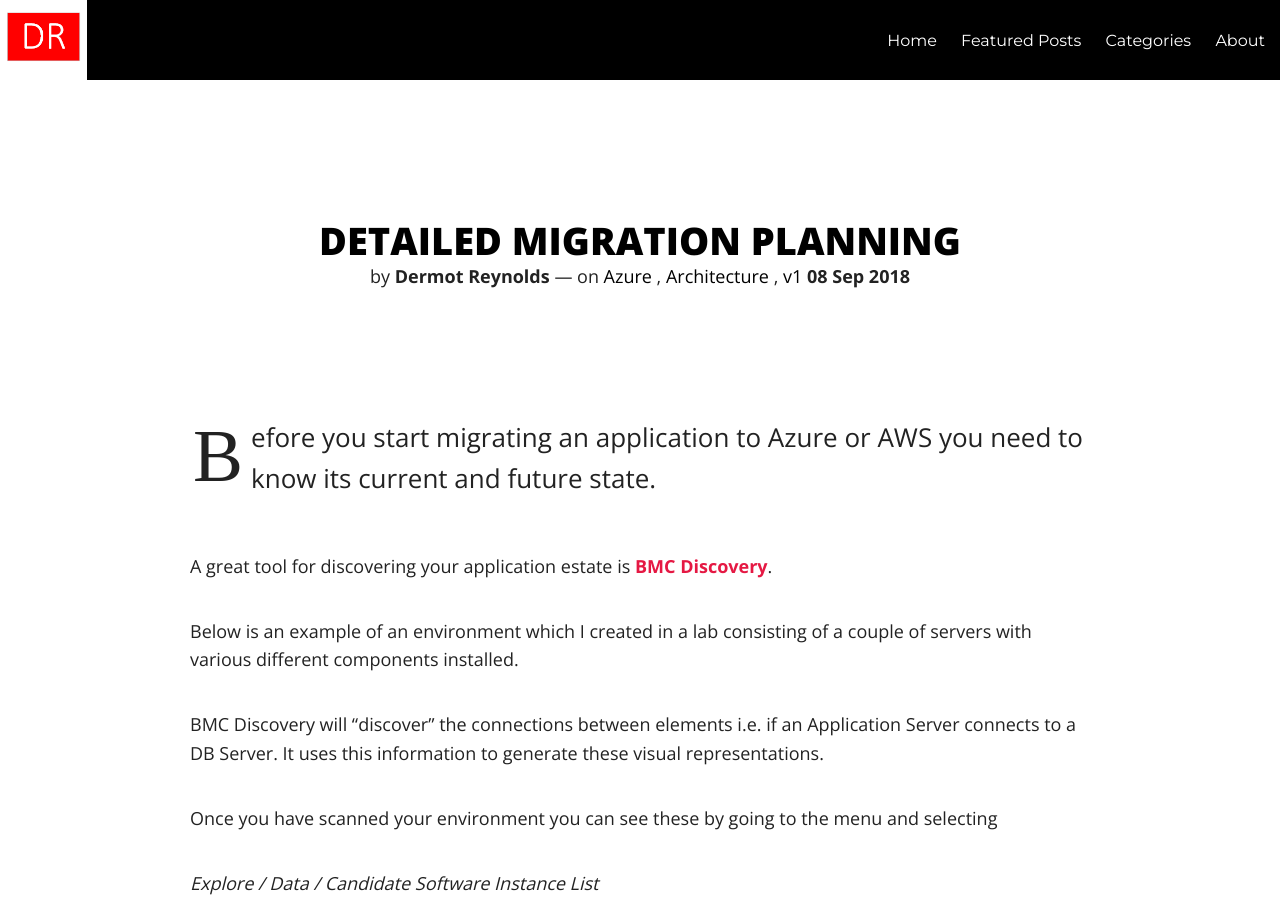
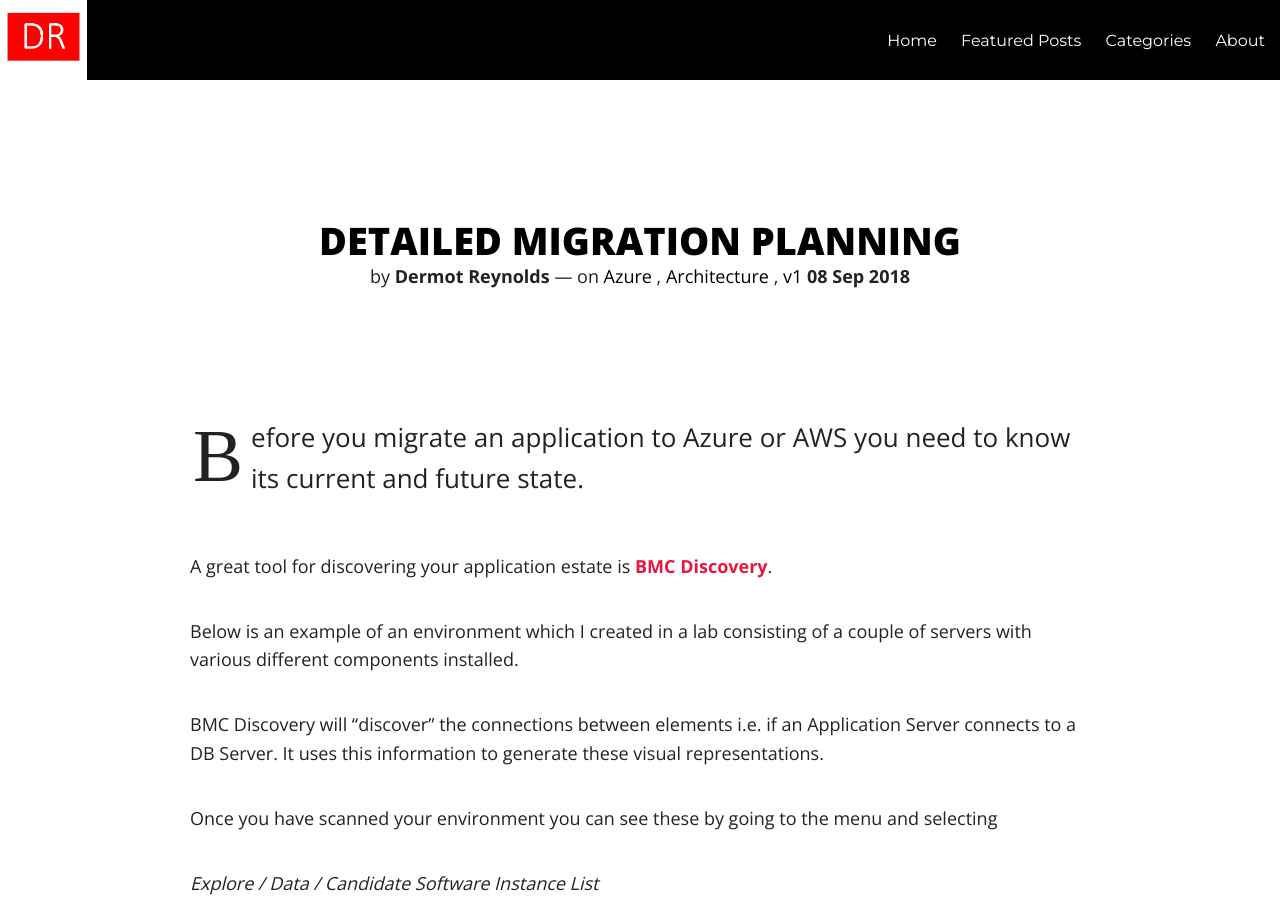
Before and after one commit to dermotreynolds/old.dermotreynolds.github.io, a Jekyll site: the page built from _posts/inprogress/2017-05-20-0-application-discovery.md, in a window 1280 px wide and 900 px high. Built offline with Jekyll 4.4.1, drawn with Linux system fonts in a browser that asks for light colours; nearby versions of some CDN libraries.

Commit message:
Full End To End

```diff
--- a/_posts/inprogress/2017-05-20-0-application-discovery.md
+++ b/_posts/inprogress/2017-05-20-0-application-discovery.md
@@ -7,7 +7,7 @@
 tags: [Azure, Architecture, v1]
 
 ---
-Before you start migrating an application to Azure or AWS you need to know its current and future state.
+Before you migrate an application to Azure or AWS you need to know its current and future state.
 
 A great tool for discovering your application estate is __[BMC Discovery](http://www.bmc.com/it-solutions/discovery-dependency-mapping.html){:target="_blank"}__.
 
```
